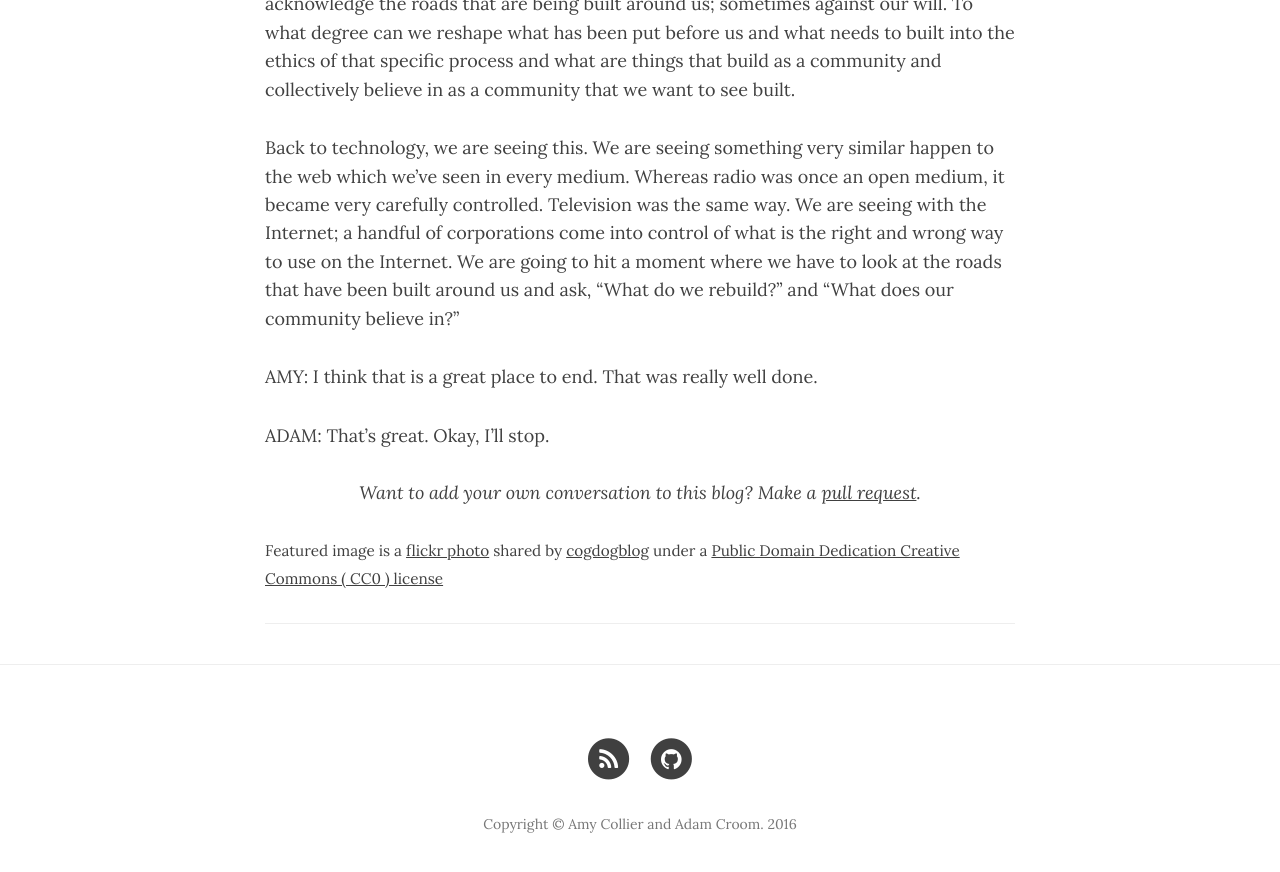
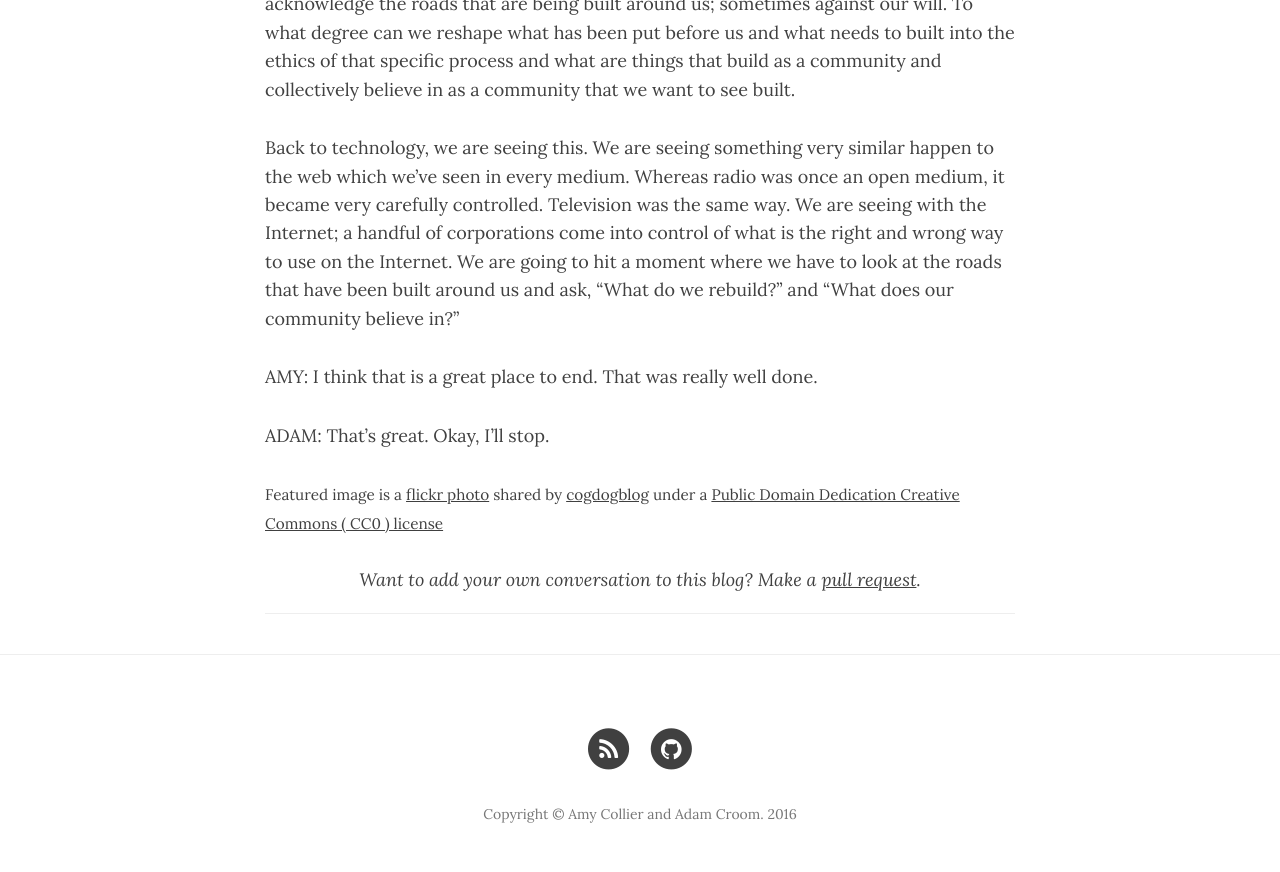
Before and after one commit to HortonFreire/hortonfreire.github.io, a Jekyll site: the page built from _posts/2016-12-14-we-make-the-conversation.markdown, in a window 1280 px wide and 900 px high, scrolled down 11205 px. Shown: the top 872 px of the window. Built offline with Jekyll 4.4.1, drawn with Linux system fonts in a browser that asks for light colours; nearby versions of some CDN libraries; comment, search, counter and statistics services are not loaded.

Commit message:
Flip switch

```diff
--- a/_posts/2016-12-14-we-make-the-conversation.markdown
+++ b/_posts/2016-12-14-we-make-the-conversation.markdown
@@ -125,6 +125,6 @@ AMY: I think that is a great place to end. That was really well done.
 
 ADAM: That’s great. Okay, I’ll stop.
 
+<small>Featured image is a <a title="#HortonFreire Progress" href="https://flickr.com/photos/cogdog/31330454792">flickr photo</a> shared by <a href="https://flickr.com/people/cogdog">cogdogblog</a> under a <a href="https://creativecommons.org/publicdomain/zero/1.0/">Public Domain Dedication Creative Commons ( CC0 ) license</a> </small>
+
 <center><i>Want to add your own conversation to this blog? Make a <a href="https://github.com/HortonFreire/hortonfreire.github.io/pulls"><u>pull request</u></a>.</i></center>
-
-<small>Featured image is a <a title="#HortonFreire Progress" href="https://flickr.com/photos/cogdog/31330454792">flickr photo</a> shared by <a href="https://flickr.com/people/cogdog">cogdogblog</a> under a <a href="https://creativecommons.org/publicdomain/zero/1.0/">Public Domain Dedication Creative Commons ( CC0 ) license</a> </small>
```
